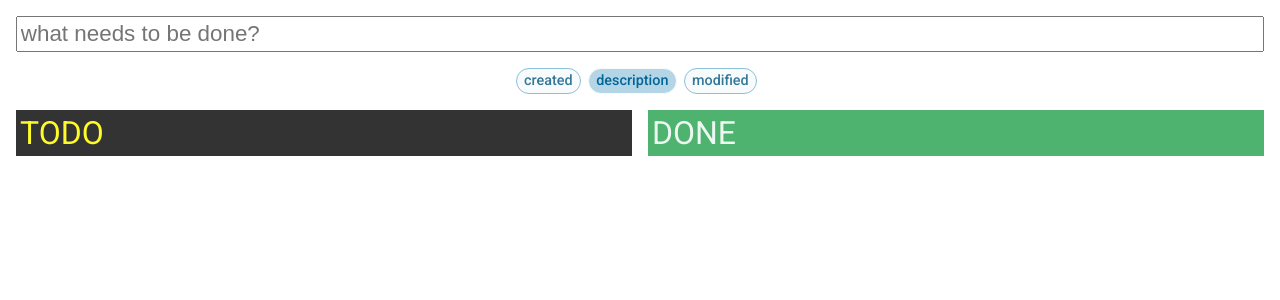
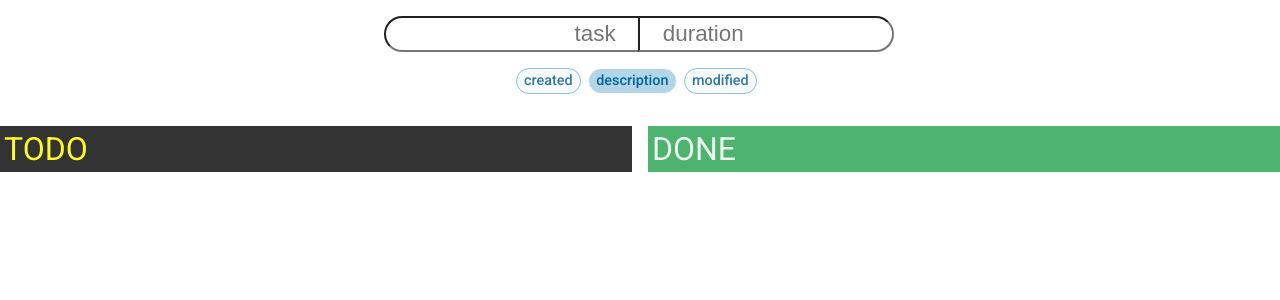
Before and after one commit to timefault/Svelte-Todo-List, a Svelte app: page / in a window 1280 px wide. Shown: the top 300 px of the page. Built offline with nearby package versions, Linux system fonts and the light colour scheme.

Commit message:
start task centric redesign

```diff
--- a/src/App.svelte
+++ b/src/App.svelte
@@ -1,5 +1,8 @@
 <script lang="ts">
-  import type { Todo } from "./todo-types";
+  /**
+   * - Instead of pools, all items are tasks that can have sub-tasks
+   */
+  import type { Task } from "./todo-types";
   import { todoList as todos } from "./stores";
   import { getUID, sortData } from "./utility";
   import AddItemBar from "./components/AddItemBar.svelte";
@@ -7,7 +10,6 @@
   import ItemList from "./components/ItemList.svelte";
 
   import { crossfade } from "svelte/transition";
-  import { flip } from "svelte/animate";
   import { quintOut } from "svelte/easing";
 
   let sortOption: string = "description";
@@ -42,28 +44,49 @@
     },
   });
 
-  /**
-   * Add item to todo list
-   *
-   * @param input
-   */
+  function parseDuration(input: string | number): number {
+    return 20;
+  }
   function add(input: HTMLInputElement): void {
+    // determine which textbox the event originates
+    let taskDescription, taskDuration;
+    if (input.classList.contains("add-item-bar")) {
+      taskDescription = input;
+      taskDuration = input.nextElementSibling;
+    } else {
+      taskDescription = input.previousElementSibling;
+      taskDuration = input;
+    }
+
+    if (taskDescription.value === "") return;
+    let duration = parseDuration(input.value);
+
+    console.log(taskDescription, taskDuration);
     const now = Date.now();
-    const todo: Todo = {
+    const todo: Task = {
       id: getUID(),
       done: false,
-      description: input.value,
+      description: taskDescription.value,
       createdAt: now,
       modifiedAt: now,
+      duration: duration,
     };
 
-    todos.update((val: Todo[]) => [todo, ...val]);
-    input.value = "";
+    todos.update((val: Task[]) => [todo, ...val]);
+    taskDescription.value = "";
+    taskDescription.focus();
+    taskDuration.value = "";
   }
 
-  function handleKeydown(e: KeyboardEvent): void {
-    if (e.key === "Enter") add(e.target as HTMLInputElement);
+  function handleKeydown(e: Event): void {
+    let key = (e as KeyboardEvent).key;
+    switch (key) {
+      case "Enter":
+        add(e.target as HTMLInputElement);
+        break;
+    }
   }
+
   function handleOrderSelection(e: any) {
     console.log("+");
     let value = e.target.value;
@@ -79,7 +102,7 @@
   <div class="board">
     <AddItemBar on:keydown={handleKeydown} />
     <SortOptions {itemKeys} {sortOption} on:click={handleOrderSelection} />
-    <div class="left">
+    <div class="lists ">
       <ItemList
         listHeading="todo"
         {sortOption}
@@ -88,8 +111,6 @@
         {receive}
         completed={false}
       />
-    </div>
-    <div class="right">
       <ItemList
         listHeading="done"
         {sortOption}
@@ -105,44 +126,38 @@
 <!-- ////////////////////////////////////////////////////////////////////////////// -->
 <style>
   .board {
-    display: grid;
-    grid-template-columns: 1fr 1fr;
-    grid-gap: 1em;
-    margin-inline: 1em;
+    display: flex;
+    flex-direction: column;
   }
 
-  .board > :global(input) {
-    font-size: 1.4em;
-    grid-column: 1/3;
-  }
-  .board > :global(.sort-options) {
-    grid-column: 1/3;
+  :global(.sort-options) {
     display: flex;
     justify-content: center;
     align-items: center;
+    margin-block: 1em;
   }
-  .left,
-  .right {
+  .lists {
     display: flex;
-    flex-direction: column;
+    justify-content: space-between;
+    gap: 1em;
+    margin-block: 1em;
   }
-  :global(.add-item-bar) {
+  :global(.list-heading) {
+    flex-grow: 1;
+    text-transform: uppercase;
     padding: 0.125em;
   }
   :global(.todo-heading) {
     background-color: hsl(0, 0%, 20%);
     color: hsl(59, 100%, 58%);
-    text-transform: uppercase;
-    padding: 0.125em;
   }
   :global(.done-heading) {
     background-color: hsl(140, 40%, 50%);
     color: hsl(140, 40%, 95%);
-    text-transform: uppercase;
-    padding: 0.125em;
   }
 
   :global(label.item) {
+    display: block;
     position: relative;
     line-height: 1.2;
     padding: 0.5em 2.5em 0.5em 2em;
--- a/src/components/AddItemBar.svelte
+++ b/src/components/AddItemBar.svelte
@@ -1,7 +1,34 @@
 <script></script>
 
 <!-- ///////////////////// T E M P L A T E ///////////////////// -->
-<input class="add-item-bar" placeholder="what needs to be done?" on:keydown />
+<div class="action-container">
+    <input class="add-item-bar action-bar" placeholder="task" on:keydown />
+    <input class="duration-bar action-bar" placeholder="duration" on:keydown />
+</div>
 
 <!-- ////////////////////////////////////////////////////////// -->
-<style></style>
+<style>
+    :root {
+        --roundness: 20px;
+    }
+    .action-container {
+        margin: 0 auto;
+        max-width: 40%;
+    }
+    .action-bar {
+        font-size: 1.4em;
+        padding: 0.125em;
+        max-width: 50%;
+    }
+    .add-item-bar {
+        padding-inline-end: 1em;
+        border-radius: var(--roundness) 0 0 var(--roundness);
+        margin-inline-end: -0.125em;
+        text-align: right;
+    }
+    .duration-bar {
+        padding-inline-start: 1em;
+        border-radius: 0 var(--roundness) var(--roundness) 0;
+        margin-inline-start: -0.125em;
+    }
+</style>
--- a/src/components/ItemList.svelte
+++ b/src/components/ItemList.svelte
@@ -2,6 +2,7 @@
     import { sortData } from "../utility";
     import { todoList as todos } from "../stores";
     import TodoItem from "./TodoItem.svelte";
+    import { flip } from "svelte/animate";
 
     export let listHeading: string;
     export let sortOption: string;
@@ -12,10 +13,16 @@
 </script>
 
 <!-- //////////////////////////// T E M P L A T E ///////////////////////////// -->
-<h2 class="{listHeading}-heading">{listHeading}</h2>
-{#each sortData( $todos.filter((t) => t.done === completed), sortOption, sortAsc ) as todo (todo.id)}
-    <TodoItem {todo} type={listHeading} {send} {receive} />
-{/each}
+<div class="list-container">
+    <h2 class="{listHeading}-heading list-heading">{listHeading}</h2>
+    <div class="flex flex-column">
+        {#each sortData( $todos.filter((t) => t.done === completed), sortOption, sortAsc ) as todo (todo.id)}
+            <div animate:flip={{ duration: 500 }}>
+                <TodoItem {todo} type={listHeading} {send} {receive} />
+            </div>
+        {/each}
+    </div>
+</div>
 
 <!-- ////////////////////////////////////////////////////////////////-->
 <style>
@@ -25,4 +32,7 @@
         user-select: none;
         margin: 0 0 0.5em 0;
     }
+    .list-container {
+        width: 100%;
+    }
 </style>
--- a/src/components/TodoItem.svelte
+++ b/src/components/TodoItem.svelte
@@ -1,20 +1,20 @@
 <script lang="ts">
-    import type { Todo } from "../todo-types";
+    import type { Task } from "../todo-types";
     import { todoList as todos } from "../stores";
 
-    export let todo: Todo;
+    export let todo: Task;
     export let type: string; // should be enum
     export let send;
     export let receive;
 
-    function mark(todo: Todo): void {
+    function mark(todo: Task): void {
         todo.done = !todo.done;
         todo.modifiedAt = Date.now();
         remove(todo);
         $todos = $todos.concat(todo);
     }
 
-    function remove(todo: Todo): void {
+    function remove(todo: Task): void {
         $todos = $todos.filter((t) => t !== todo);
     }
 </script>
--- a/src/stores.ts
+++ b/src/stores.ts
@@ -1,7 +1,7 @@
 import { writable } from 'svelte/store';
-import type { Todo } from './todo-types';
+import type { Task } from './todo-types';
 
 let storeContent: string = localStorage.getItem('content');
-let initialValue: Todo[] = storeContent ? JSON.parse(storeContent) : [];
+let initialValue: Task[] = storeContent ? JSON.parse(storeContent) : [];
 
 export const todoList = writable(initialValue);
--- a/src/todo-types.ts
+++ b/src/todo-types.ts
@@ -1,7 +1,9 @@
-export interface Todo {
+export interface Task {
     id: number;
     done: boolean;
     description: string;
     createdAt: number;
     modifiedAt: number;
+    duration?: number;
+    subtasks?: Task[];
 }
--- a/src/utility.ts
+++ b/src/utility.ts
@@ -4,8 +4,9 @@ export function getUID(): number {
 
 export function sortData(dataSet, col, asc = true) {
 
+    if (dataSet.length === 0) return [];
     let type = dataSet[0] && typeof dataSet[0][col];
-    if (type === 'undefined') return;
+    if (type === 'undefined') return [];
     let comparator;
     try {
         switch (type) {
```
